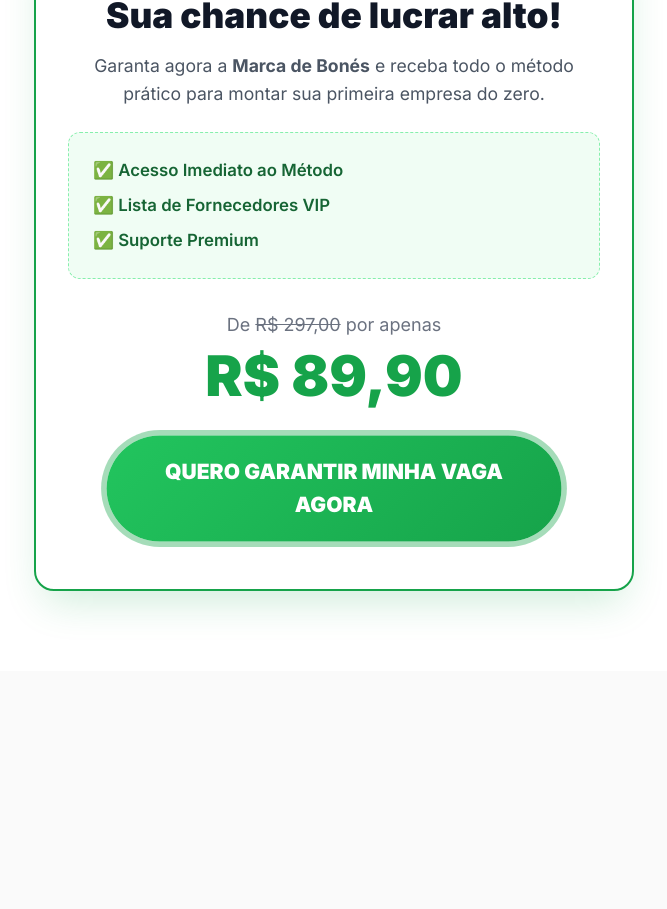
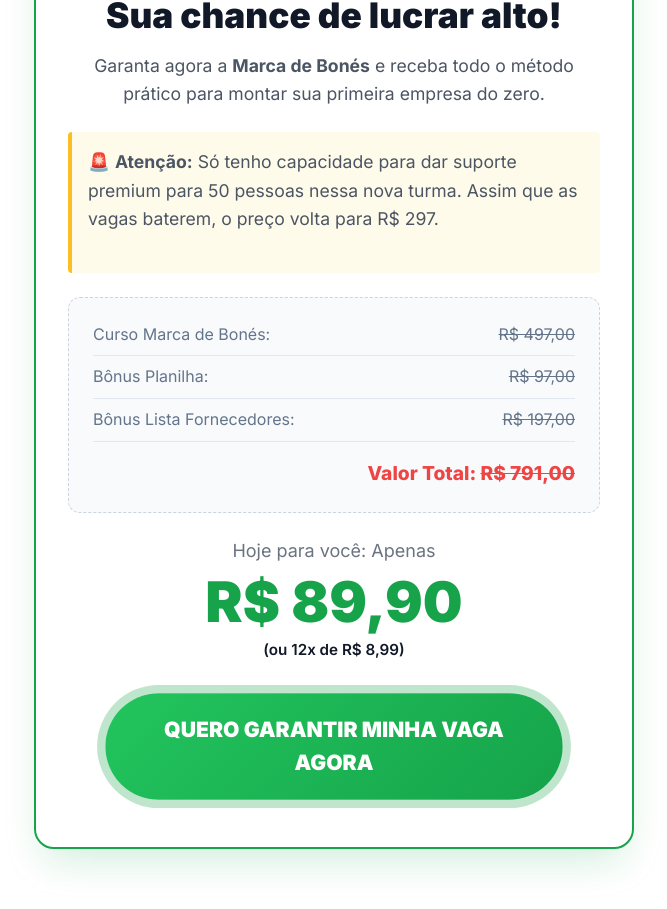
Before and after one commit to marlin-stenio-lima/digital, a Next.js app: page / in a window 1280 px wide. Shown: the part 3580-4489 px from the top of the page, without its empty margins (306-973 px from the left). Before the commit the page ends 4251 px from the top, so only its background shows below. Built offline with nearby package versions, Linux system fonts and the light colour scheme; no server answers.

Commit message:
Add price anchoring and scarcity text to CTA

```diff
--- a/src/app/fabrica-de-bones/page.module.css
+++ b/src/app/fabrica-de-bones/page.module.css
@@ -420,6 +420,49 @@
   font-weight: 500;
 }
 
+.scarcityText {
+  background-color: #fffbeb;
+  border-left: 4px solid #fbbf24;
+  padding: 1rem;
+  margin-bottom: 1.5rem;
+  border-radius: 4px;
+  text-align: left;
+  font-size: 0.95rem;
+  color: #92400e;
+}
+
+.priceAnchoring {
+  background-color: #f8fafc;
+  padding: 1.5rem;
+  border-radius: 12px;
+  margin-bottom: 1.5rem;
+  text-align: left;
+  border: 1px dashed #cbd5e1;
+}
+
+.anchorList {
+  list-style: none;
+  padding: 0;
+  margin: 0 0 1rem 0;
+}
+
+.anchorList li {
+  color: #64748b;
+  margin-bottom: 0.5rem;
+  font-size: 1rem;
+  display: flex;
+  justify-content: space-between;
+  border-bottom: 1px solid #e2e8f0;
+  padding-bottom: 0.5rem;
+}
+
+.totalAnchor {
+  font-weight: 800;
+  font-size: 1.2rem;
+  color: #ef4444;
+  text-align: right;
+}
+
 @media (max-width: 768px) {
   .headline {
     font-size: 2rem;
--- a/src/app/page.tsx
+++ b/src/app/page.tsx
@@ -163,15 +163,25 @@ export default function FabricaDeBonesLP() {
             <h2>Sua chance de lucrar alto!</h2>
             <p>Garanta agora a <strong>Marca de Bonés</strong> e receba todo o método prático para montar sua primeira empresa do zero.</p>
 
-            <div className={styles.offerItems}>
-              <span>✅ Acesso Imediato ao Método</span>
-              <span>✅ Lista de Fornecedores VIP</span>
-              <span>✅ Suporte Premium</span>
+            <div className={styles.scarcityText}>
+              <p>🚨 <strong>Atenção:</strong> Só tenho capacidade para dar suporte premium para 50 pessoas nessa nova turma. Assim que as vagas baterem, o preço volta para R$ 297.</p>
+            </div>
+
+            <div className={styles.priceAnchoring}>
+              <ul className={styles.anchorList}>
+                <li><span>Curso Marca de Bonés:</span> <del>R$ 497,00</del></li>
+                <li><span>Bônus Planilha:</span> <del>R$ 97,00</del></li>
+                <li><span>Bônus Lista Fornecedores:</span> <del>R$ 197,00</del></li>
+              </ul>
+              <div className={styles.totalAnchor}>
+                Valor Total: <del>R$ 791,00</del>
+              </div>
             </div>
 
             <div className={styles.priceTag}>
-              De <del>R$ 297,00</del> por apenas<br/>
+              Hoje para você: Apenas<br/>
               <span className={styles.priceHighlight}>R$ 89,90</span>
+              <span className={styles.installments}>(ou 12x de R$ 8,99)</span>
             </div>
 
             <Link href="/fabrica-de-bones/checkout" className={styles.ctaButtonPulse}>
```
